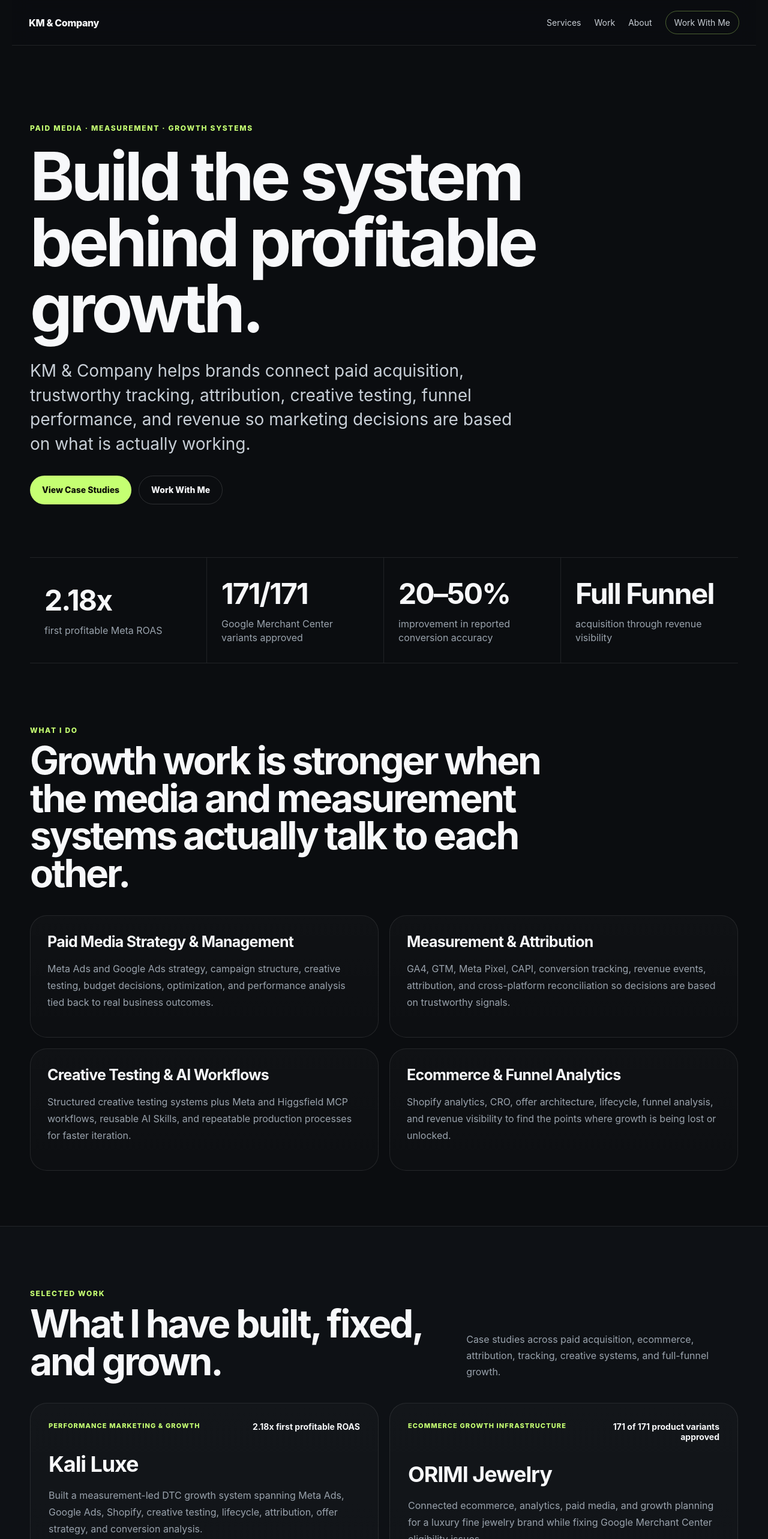
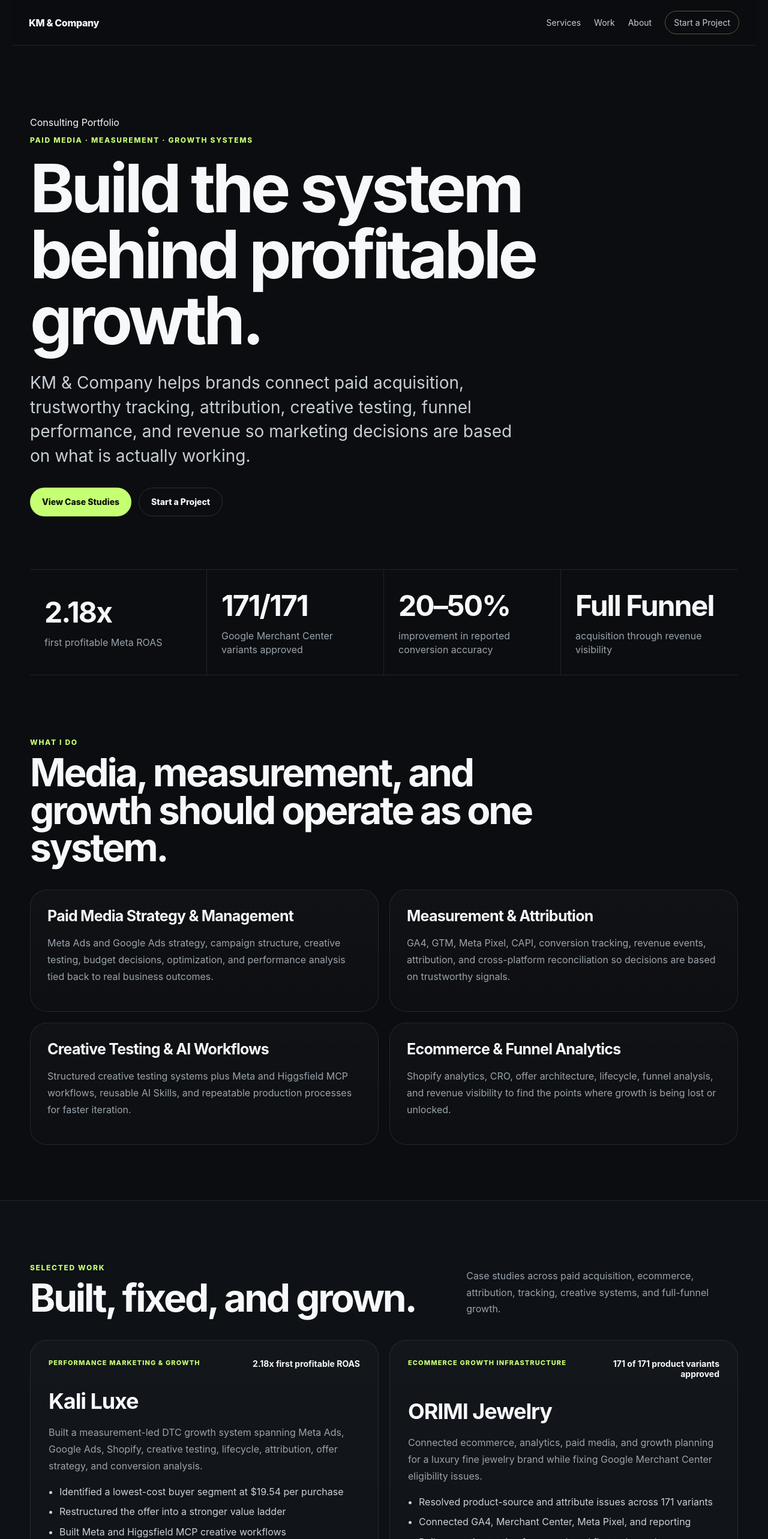
Before and after one commit to kmshabazz/km-company-portfolio, a Next.js app: page / in a window 1280 px wide. Shown: the top 2566 px of the page at 60% size. Built offline with nearby package versions, Linux system fonts and the light colour scheme.

Commit message:
Refresh KM & Company copy and contact details

```diff
--- a/app/page.tsx
+++ b/app/page.tsx
@@ -129,11 +129,12 @@ export default function Home() {
           <a href="#services">Services</a>
           <a href="#work">Work</a>
           <a href="#about">About</a>
-          <a href="#contact" className="nav-cta">Work With Me</a>
+          <a href="#contact" className="nav-cta">Start a Project</a>
         </div>
       </nav>
 
       <section id="top" className="hero section-shell">
+        <div className="hero-label">Consulting Portfolio</div>
         <p className="eyebrow">Paid Media · Measurement · Growth Systems</p>
         <h1>Build the system behind profitable growth.</h1>
         <p className="hero-copy">
@@ -141,7 +142,7 @@ export default function Home() {
         </p>
         <div className="hero-actions">
           <a href="#work" className="button primary">View Case Studies</a>
-          <a href="#contact" className="button secondary">Work With Me</a>
+          <a href="#contact" className="button secondary">Start a Project</a>
         </div>
       </section>
 
@@ -157,7 +158,7 @@ export default function Home() {
       <section id="services" className="section-shell section-space">
         <div className="section-heading">
           <p className="eyebrow">What I Do</p>
-          <h2>Growth work is stronger when the media and measurement systems actually talk to each other.</h2>
+          <h2>Media, measurement, and growth should operate as one system.</h2>
         </div>
         <div className="service-grid">
           {services.map((service) => (
@@ -174,7 +175,7 @@ export default function Home() {
           <div className="section-heading split-heading">
             <div>
               <p className="eyebrow">Selected Work</p>
-              <h2>What I have built, fixed, and grown.</h2>
+              <h2>Built, fixed, and grown.</h2>
             </div>
             <p>Case studies across paid acquisition, ecommerce, attribution, tracking, creative systems, and full-funnel growth.</p>
           </div>
@@ -217,7 +218,7 @@ export default function Home() {
         <div className="section-shell ai-grid">
           <div>
             <p className="eyebrow">AI-Powered Marketing Operations</p>
-            <h2>Use AI to make the operating system faster, not sloppier.</h2>
+            <h2>Faster systems. Better decisions.</h2>
           </div>
           <div>
             <p>
@@ -269,9 +270,13 @@ export default function Home() {
         <div className="contact-panel">
           <p className="eyebrow dark">Work With KM & Company</p>
           <h2>Need better paid media performance, cleaner tracking, or a growth system you can actually trust?</h2>
-          <p>For consulting projects, fractional growth support, measurement work, or agency opportunities.</p>
+          <p>Consulting projects, fractional growth support, measurement work, and agency opportunities.</p>
+          <div className="contact-details">
+            <a href="mailto:info@kmandcompany.com">info@kmandcompany.com</a>
+            <a href="tel:+12132937098">(213) 293-7098</a>
+          </div>
           <div className="hero-actions">
-            <a href="mailto:kalifamshabazz@gmail.com" className="button dark-button">Email Kalifa</a>
+            <a href="mailto:info@kmandcompany.com" className="button dark-button">Start a Conversation</a>
             <a href="https://www.linkedin.com/in/kalifashabazz/" target="_blank" rel="noreferrer" className="button outline-dark">LinkedIn</a>
           </div>
         </div>
```
